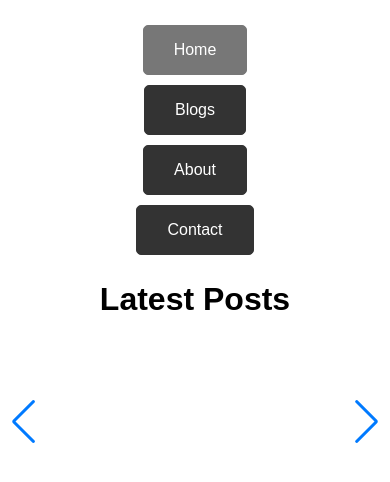
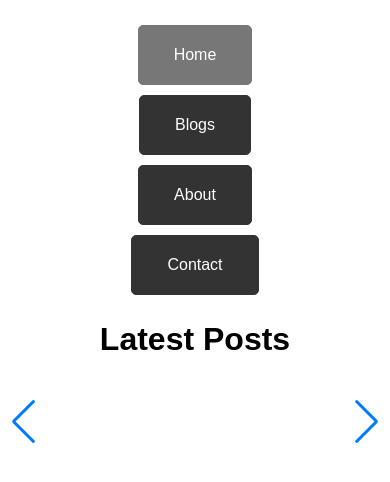
Before and after one commit to Noroff-FEU-Assignments/project-exam-1-OH2021, a plain HTML site: page index.html in a window 390 px wide. Drawn offline with nearby package versions, Linux system fonts and the light colour scheme; no server answers.

Commit message:
Add files via upload

```diff
--- a/css/style.css
+++ b/css/style.css
@@ -237,10 +237,10 @@ body {
     }
 
     .website-buttons {
-        padding: 15px 30px;
+        padding: 20px 35px;
     }
 
     .active-button {
-        padding: 15px 30px;
+        padding: 20px 35px;
     }
 }
```
